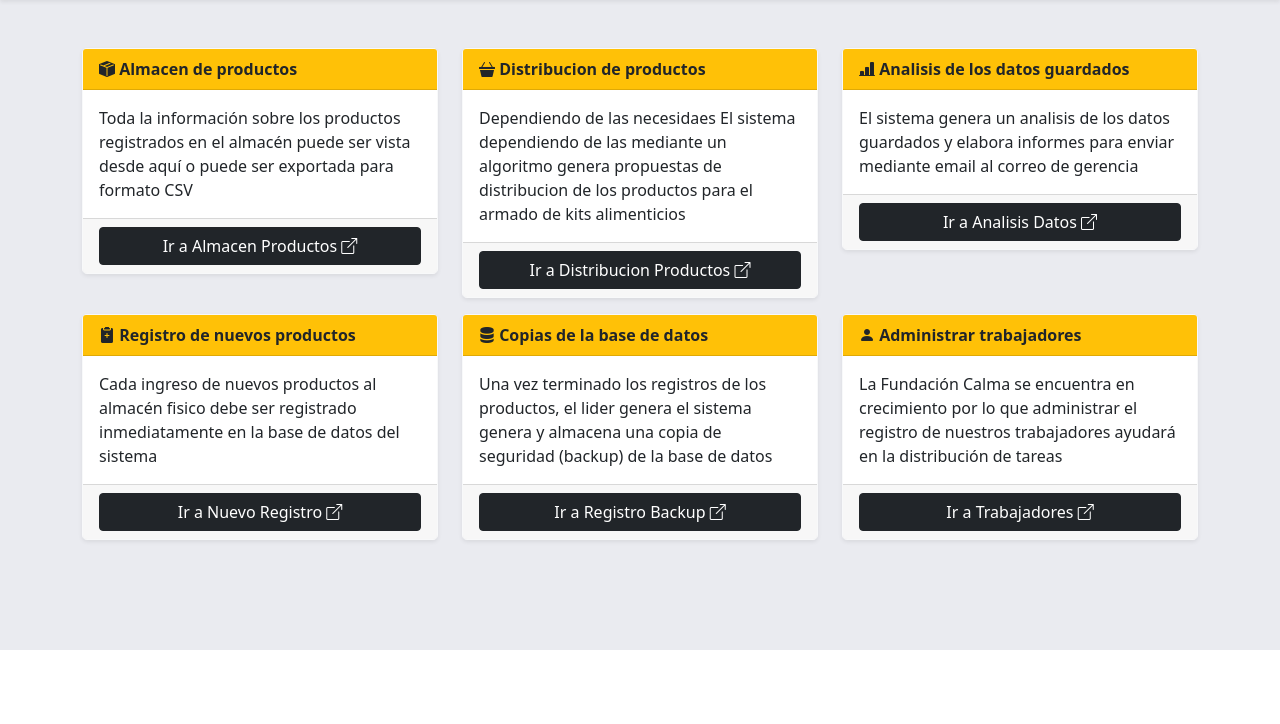
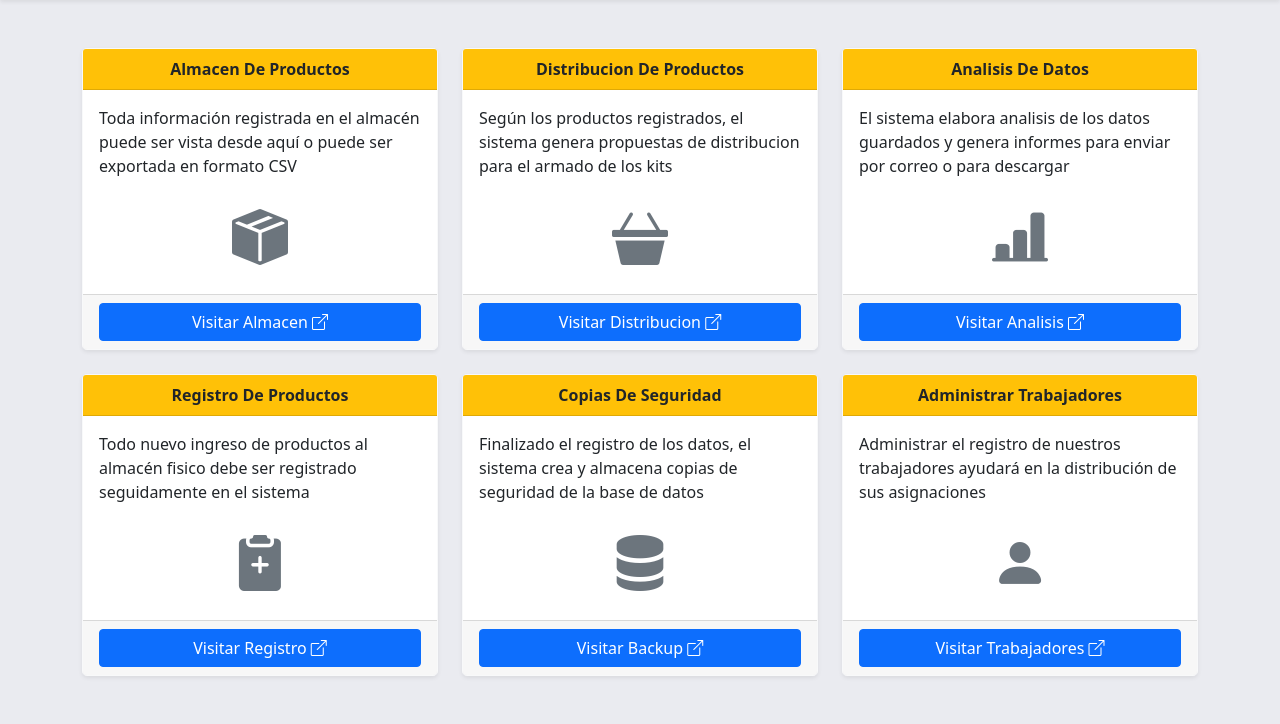
Before and after one commit to juliogarciape/softkit, a PHP site: page /dashboard.php in a window 1280 px wide. Shown: the part 150-874 px from the top of the page. Before the commit the page ends 800 px from the top, so only its background shows below. Run offline with PHP 8.4, Linux system fonts and the light colour scheme; a user stored in the database is signed in; some libraries are stand-ins or nearby versions.

Commit message:
18-11-2022

```diff
--- a/pages/analisis.php
+++ b/pages/analisis.php
@@ -1,7 +1,7 @@
 <?php session_start(); ?>
 
 <!DOCTYPE html>
-<html lang="es">
+<html lang="es-PE">
 <head>
     <?php require("../partials/head.php"); ?>
     <script src="https://cdn.jsdelivr.net/npm/chart.js@3.9.1/dist/chart.min.js"></script>
@@ -29,7 +29,7 @@
     </div>
 </div>
 
-// validación de graficos - Agregar email automatico y envio rapido a gerencia y
+// graficos - Agregar email automatico y envio rapido a gerencia y exxportar
 
 
 
--- a/pages/dashboard.php
+++ b/pages/dashboard.php
@@ -16,21 +16,23 @@
 
 
 <div class="container mb-5 mt-5">
-    <div class="row mb-3">
+    <div class="row mb-4">
     <div class="col-4">
         <div class="card shadow-sm border-1 border-light rounded-3">
-            <div class="card-header fs-6 bg-warning fw-bold">
-                <i class="bi bi-box-seam-fill"></i>
-                Almacen de productos
+            <div class="card-header text-center fs-6 bg-warning fw-bold">
+                Almacen De Productos
             </div>
             <div class="card-body">
                 <p class="card-text">
-                    Toda la información sobre los productos registrados en el almacén puede ser vista desde aquí o puede ser exportada para formato CSV
+                    Toda información registrada en el almacén puede ser vista desde aquí o puede ser exportada en formato CSV
                 </p>
+                <div class="text-center text-secondary" style="font-size: 3.5rem;">
+                    <i class="bi bi-box-seam-fill"></i>
+                </div>
             </div>
             <div class="card-footer text-center">
-                <a class="btn btn-dark w-100" href="/softkit/pages/almacen.php" role="button">
-                    Ir a Almacen Productos
+                <a class="btn btn-primary w-100" href="/softkit/pages/almacen.php" role="button">
+                    Visitar Almacen
                     <i class="bi bi-box-arrow-up-right"></i>
                 </a>
             </div>
@@ -38,25 +40,27 @@
     </div>
     <div class="col-4">
         <div class="card shadow-sm border-1 border-light rounded-3">
-            <div class="card-header fs-6 bg-warning fw-bold">
-                <i class="bi bi-basket3-fill"></i>
-                Distribucion de productos
+            <div class="card-header text-center fs-6 bg-warning fw-bold">
+                Distribucion De Productos
             </div>
             <div class="card-body">
                 <p class="card-text">
-                   Dependiendo de las necesidaes El sistema dependiendo de las  mediante un algoritmo genera propuestas de distribucion de los productos para el armado de kits alimenticios
+                    Según los productos registrados, el sistema genera propuestas de distribucion para el armado de los kits
                 </p>
+                <div class="text-center text-secondary" style="font-size: 3.5rem;">
+                    <i class="bi bi-basket3-fill"></i>
+                </div>
             </div>
             <div class="card-footer text-center">
                 <?php
                 if($_SESSION['rol'] == 2){ ?>
-                    <a class="btn btn-dark w-100" href="/softkit/pages/distribucion.php" role="button">
-                    Ir a Distribucion Productos
+                    <a class="btn btn-primary w-100" href="/softkit/pages/distribucion.php" role="button">
+                    Visitar Distribucion
                     <i class="bi bi-box-arrow-up-right"></i>
                     </a>
                 <?php }else{ ?>
-                    <button disabled class="btn btn-dark w-100">
-                    Ir a Distribucion Productos
+                    <button disabled class="btn btn-primary w-100">
+                    Visitar Distribucion
                     <i class="bi bi-lock-fill"></i>
                     </button>
                 <?php } ?>
@@ -65,25 +69,27 @@
     </div>
     <div class="col-4">
         <div class="card shadow-sm border-1 border-light rounded-3">
-            <div class="card-header fs-6 bg-warning fw-bold">
-                <i class="bi bi-bar-chart-line-fill"></i>
-                Analisis de los datos guardados
+            <div class="card-header text-center fs-6 bg-warning fw-bold">
+                Analisis De Datos
             </div>
             <div class="card-body">
                 <p class="card-text">
-                    El sistema genera un analisis de los datos guardados y elabora informes para enviar mediante email al correo de gerencia
+                    El sistema elabora analisis de los datos guardados y genera informes para enviar por correo o para descargar
                 </p>
+                <div class="text-center text-secondary" style="font-size: 3.5rem;">
+                    <i class="bi bi-bar-chart-line-fill"></i>
+                </div>
             </div>
             <div class="card-footer text-center">
                 <?php
                 if($_SESSION['rol'] == 2){ ?>
-                    <a class="btn btn-dark w-100" href="/softkit/pages/analisis.php" role="button">
-                    Ir a Analisis Datos
+                    <a class="btn btn-primary w-100" href="/softkit/pages/analisis.php" role="button">
+                    Visitar Analisis
                     <i class="bi bi-box-arrow-up-right"></i>
                     </a>
                 <?php }else{ ?>
-                    <button disabled class="btn btn-dark w-100">
-                    Ir a Analisis Datos
+                    <button disabled class="btn btn-primary w-100">
+                    Visitar Analisis
                     <i class="bi bi-lock-fill"></i>
                     </button>
                 <?php } ?>
@@ -94,18 +100,20 @@
     <div class="row">
     <div class="col-4">
         <div class="card shadow-sm border-1 border-light rounded-3">
-            <div class="card-header fs-6 bg-warning fw-bold">
-                <i class="bi bi-clipboard2-plus-fill"></i>
-                Registro de nuevos productos
+            <div class="card-header text-center fs-6 bg-warning fw-bold">
+                Registro De Productos
             </div>
             <div class="card-body">
                 <p class="card-text">
-                    Cada ingreso de nuevos productos al almacén fisico debe ser registrado inmediatamente en la base de datos del sistema
+                    Todo nuevo ingreso de productos al almacén fisico debe ser registrado seguidamente en el sistema
                 </p>
+                <div style="font-size: 3.5rem;" class="text-center text-secondary">
+                    <i class="bi bi-clipboard2-plus-fill"></i>
+                </div>
             </div>
             <div class="card-footer text-center">
-                <a class="btn btn-dark w-100" href="/softkit/pages/almacen.php?nuevo=registro" role="button">
-                    Ir a Nuevo Registro
+                <a class="btn btn-primary w-100" href="/softkit/pages/nuevo.php" role="button">
+                    Visitar Registro
                     <i class="bi bi-box-arrow-up-right"></i>
                 </a>
             </div>
@@ -113,27 +121,27 @@
     </div>
     <div class="col-4">
         <div class="card shadow-sm border-1 border-light rounded-3">
-            <div class="card-header fs-6 bg-warning fw-bold">
-                <i class="bi bi-server"></i>
-                Copias de la base de datos
+            <div class="card-header text-center fs-6 bg-warning fw-bold">
+                Copias De Seguridad
             </div>
             <div class="card-body">
                 <p class="card-text">
-                    Una vez terminado los registros de los productos, el lider genera
-
-                    el sistema genera y almacena una copia de seguridad (backup) de la base de datos
+                    Finalizado el registro de los datos, el sistema crea y almacena copias de seguridad de la base de datos
                 </p>
+                <div class="text-center text-secondary" style="font-size: 3.5rem;">
+                    <i class="bi bi-server"></i>
+                </div>
             </div>
             <div class="card-footer text-center">
             <?php
             if($_SESSION['rol'] == 2){ ?>
-                <a class="btn btn-dark w-100" href="/softkit/pages/backup.php" role="button">
-                    Ir a Registro Backup
+                <a class="btn btn-primary w-100" href="/softkit/pages/backup.php" role="button">
+                    Visitar Backup
                     <i class="bi bi-box-arrow-up-right"></i>
                 </a>
             <?php }else{ ?>
-                <button disabled class="btn btn-dark w-100">
-                    Ir a Registro Backup
+                <button disabled class="btn btn-primary w-100">
+                    Visitar Backup
                     <i class="bi bi-lock-fill"></i>
                 </button>
             <?php } ?>
@@ -142,25 +150,27 @@
     </div>
     <div class="col-4">
         <div class="card shadow-sm border-1 border-light rounded-3">
-            <div class="card-header fs-6 bg-warning fw-bold">
-                <i class="bi bi-person-fill"></i>
-                Administrar trabajadores
+            <div class="card-header text-center fs-6 bg-warning fw-bold">
+                Administrar Trabajadores
             </div>
             <div class="card-body">
                 <p class="card-text">
-                    La Fundación Calma se encuentra en crecimiento por lo que administrar el registro de nuestros trabajadores ayudará en la distribución de tareas
+                    Administrar el registro de nuestros trabajadores ayudará en la distribución de sus asignaciones
                 </p>
+                <div class="text-center text-secondary" style="font-size: 3.5rem;">
+                    <i class="bi bi-person-fill"></i>
+                </div>
             </div>
             <div class="card-footer text-center">
             <?php
                 if($_SESSION['rol'] == 2){ ?>
-                <a class="btn btn-dark w-100" href="/softkit/pages/trabajadores.php" role="button">
-                    Ir a Trabajadores
+                <a class="btn btn-primary w-100" href="/softkit/pages/trabajadores.php" role="button">
+                    Visitar Trabajadores
                     <i class="bi bi-box-arrow-up-right"></i>
                 </a>
             <?php }else{ ?>
-                <button disabled class="btn btn-dark w-100">
-                    Ir a Trabajadores
+                <button disabled class="btn btn-primary w-100">
+                    Visitar Trabajadores
                     <i class="bi bi-lock-fill"></i>
                 </button>
             <?php } ?>
--- a/partials/header.php
+++ b/partials/header.php
@@ -9,7 +9,7 @@
                 else if($_SESSION['rol'] == 1) echo "(Trabajador del Almacen)";
                 echo '</span>';
             }else{
-                echo '<span class="d-block fs-6 fw-normal link-dark">(Sistema de Fundacion Calma)</span>';
+                echo '<span class="d-block fs-6 fw-normal link-dark">(Sistema de Control de Almacen)</span>';
             }
             ?>
         </a>
@@ -22,10 +22,19 @@
     </nav>
     <?php if(isset($_SESSION['login']) && $_SESSION['login']){ ?>
     <div class="w-100 bg-dark navbar px-4">
+    <?php
+    $url= $_SERVER["REQUEST_URI"];
+    if (strpos($url, 'dashboard') !== false) { ?>
         <a class="link-light text-decoration-none" href="/softkit/pages/">
             <i class="bi bi-house-door"></i>
             Inicio
         </a>
+    <?php }else{ ?>
+        <a class="link-light text-decoration-none" href="/softkit/pages/">
+            <i class="bi bi-arrow-counterclockwise"></i>
+            Regresar
+        </a>
+    <?php } ?>
         <a class="link-light text-decoration-none" href="/softkit/controller/index.php?logout=true">
             Cerrar Sesión
             <i class="bi bi-box-arrow-right"></i>
```
Also changed, not shown: pages/almacen.php (+31 -22 lines), pages/backup.php (+44 -23 lines), pages/distribucion.php (+36 -25 lines), pages/nuevo.php (added, +64 -0 lines), pages/trabajadores.php (+3 -7 lines).
